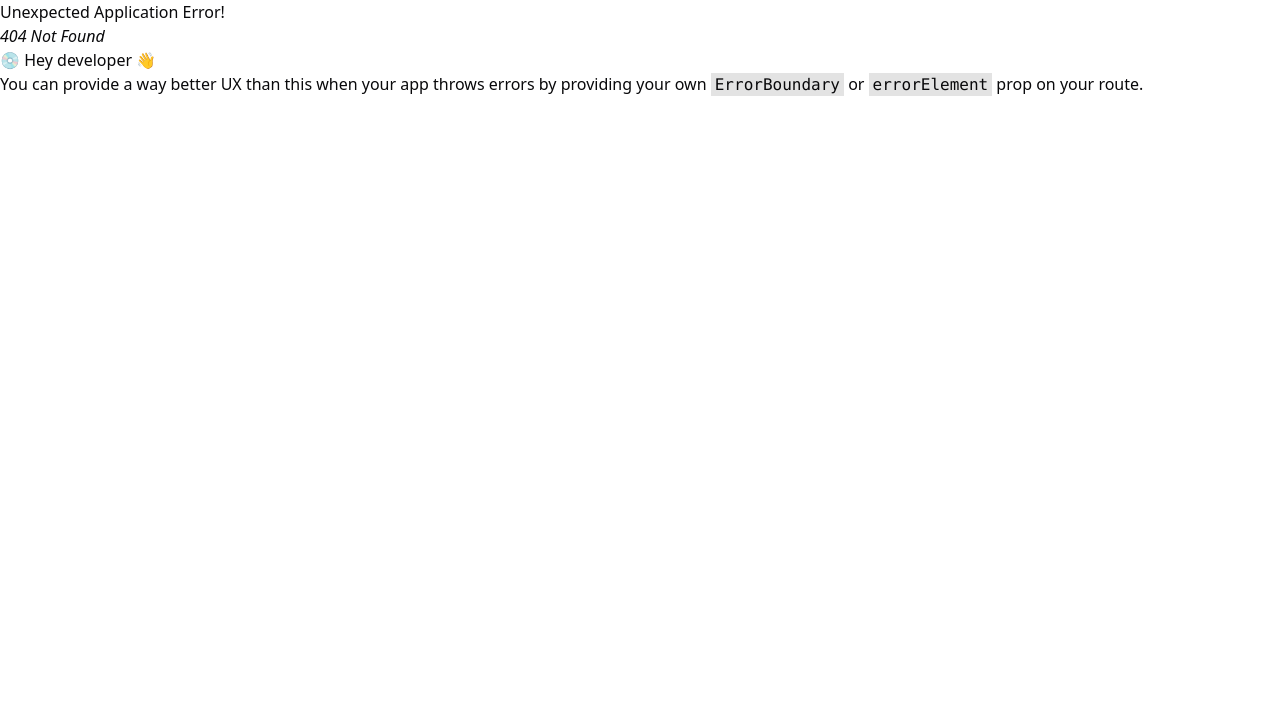
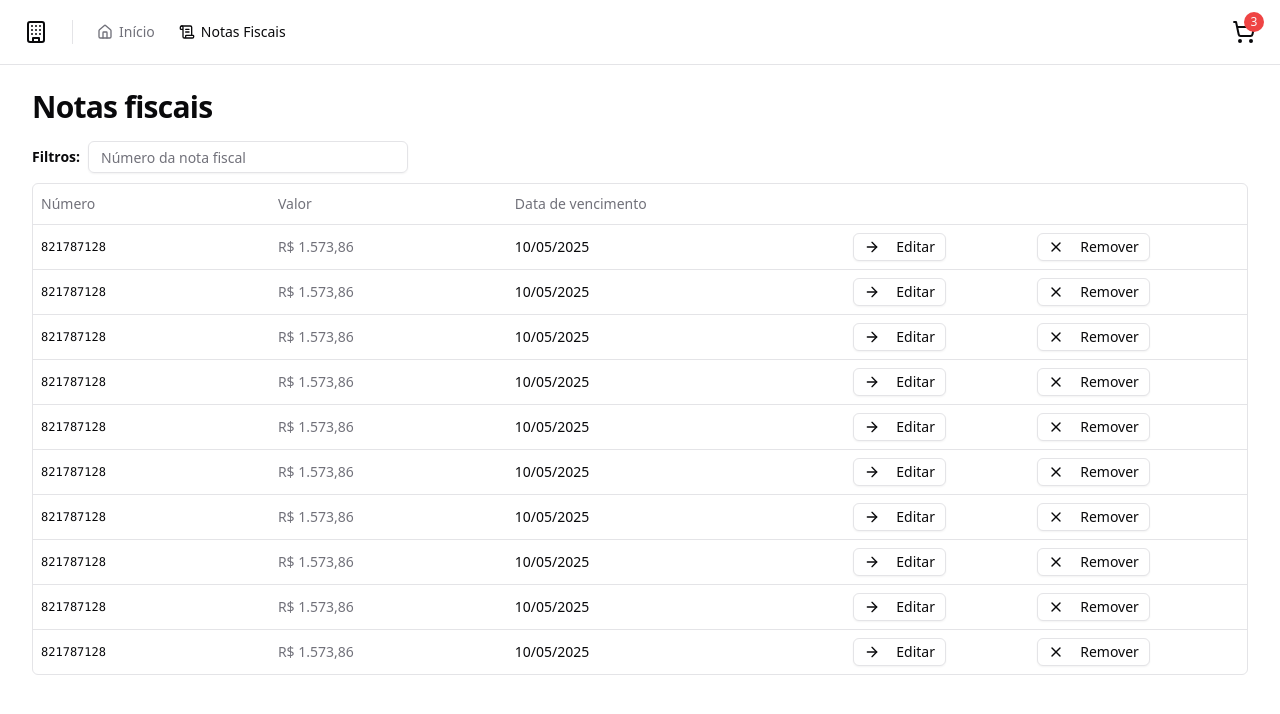
Before and after one commit to brenonPerez/anticipay-web, a React (Vite) app: page /invoices in a window 1280 px wide. Before the commit this address had no page. Shown: the top 714 px of the page. Built offline with nearby package versions, Linux system fonts and the light colour scheme.

Commit message:
feat: add componente tabela de notas fiscais

```diff
--- a/src/components/ui/button.tsx
+++ b/src/components/ui/button.tsx
@@ -1,37 +1,38 @@
-import * as React from "react"
-import { Slot } from "@radix-ui/react-slot"
-import { cva, type VariantProps } from "class-variance-authority"
+import { Slot } from '@radix-ui/react-slot'
+import { cva, type VariantProps } from 'class-variance-authority'
+import * as React from 'react'
 
-import { cn } from "@/lib/utils"
+import { cn } from '@/lib/utils'
 
 const buttonVariants = cva(
-  "inline-flex items-center justify-center gap-2 whitespace-nowrap rounded-md text-sm font-medium transition-colors focus-visible:outline-none focus-visible:ring-1 focus-visible:ring-ring disabled:pointer-events-none disabled:opacity-50 [&_svg]:pointer-events-none [&_svg]:size-4 [&_svg]:shrink-0",
+  'inline-flex items-center justify-center gap-2 whitespace-nowrap rounded-md text-sm font-medium transition-colors focus-visible:outline-none focus-visible:ring-1 focus-visible:ring-ring disabled:pointer-events-none disabled:opacity-50 [&_svg]:pointer-events-none [&_svg]:size-4 [&_svg]:shrink-0',
   {
     variants: {
       variant: {
         default:
-          "bg-primary text-primary-foreground shadow hover:bg-primary/90",
+          'bg-primary text-primary-foreground shadow hover:bg-primary/90',
         destructive:
-          "bg-destructive text-destructive-foreground shadow-sm hover:bg-destructive/90",
+          'bg-destructive text-destructive-foreground shadow-sm hover:bg-destructive/90',
         outline:
-          "border border-input bg-background shadow-sm hover:bg-accent hover:text-accent-foreground",
+          'border border-input bg-background shadow-sm hover:bg-accent hover:text-accent-foreground',
         secondary:
-          "bg-secondary text-secondary-foreground shadow-sm hover:bg-secondary/80",
-        ghost: "hover:bg-accent hover:text-accent-foreground",
-        link: "text-primary underline-offset-4 hover:underline",
+          'bg-secondary text-secondary-foreground shadow-sm hover:bg-secondary/80',
+        ghost: 'hover:bg-accent hover:text-accent-foreground',
+        link: 'text-primary underline-offset-4 hover:underline',
       },
       size: {
-        default: "h-9 px-4 py-2",
-        sm: "h-8 rounded-md px-3 text-xs",
-        lg: "h-10 rounded-md px-8",
-        icon: "h-9 w-9",
+        default: 'h-9 px-4 py-2',
+        sm: 'h-8 rounded-md px-3 text-xs',
+        xs: 'h-7 px-2.5',
+        lg: 'h-10 rounded-md px-8',
+        icon: 'h-9 w-9',
       },
     },
     defaultVariants: {
-      variant: "default",
-      size: "default",
+      variant: 'default',
+      size: 'default',
     },
-  }
+  },
 )
 
 export interface ButtonProps
@@ -42,7 +43,7 @@
 
 const Button = React.forwardRef<HTMLButtonElement, ButtonProps>(
   ({ className, variant, size, asChild = false, ...props }, ref) => {
-    const Comp = asChild ? Slot : "button"
+    const Comp = asChild ? Slot : 'button'
     return (
       <Comp
         className={cn(buttonVariants({ variant, size, className }))}
@@ -50,8 +51,8 @@
         {...props}
       />
     )
-  }
+  },
 )
-Button.displayName = "Button"
+Button.displayName = 'Button'
 
 export { Button, buttonVariants }
--- /dev/null
+++ b/src/components/ui/table.tsx
@@ -0,0 +1,120 @@
+import * as React from "react"
+
+import { cn } from "@/lib/utils"
+
+const Table = React.forwardRef<
+  HTMLTableElement,
+  React.HTMLAttributes<HTMLTableElement>
+>(({ className, ...props }, ref) => (
+  <div className="relative w-full overflow-auto">
+    <table
+      ref={ref}
+      className={cn("w-full caption-bottom text-sm", className)}
+      {...props}
+    />
+  </div>
+))
+Table.displayName = "Table"
+
+const TableHeader = React.forwardRef<
+  HTMLTableSectionElement,
+  React.HTMLAttributes<HTMLTableSectionElement>
+>(({ className, ...props }, ref) => (
+  <thead ref={ref} className={cn("[&_tr]:border-b", className)} {...props} />
+))
+TableHeader.displayName = "TableHeader"
+
+const TableBody = React.forwardRef<
+  HTMLTableSectionElement,
+  React.HTMLAttributes<HTMLTableSectionElement>
+>(({ className, ...props }, ref) => (
+  <tbody
+    ref={ref}
+    className={cn("[&_tr:last-child]:border-0", className)}
+    {...props}
+  />
+))
+TableBody.displayName = "TableBody"
+
+const TableFooter = React.forwardRef<
+  HTMLTableSectionElement,
+  React.HTMLAttributes<HTMLTableSectionElement>
+>(({ className, ...props }, ref) => (
+  <tfoot
+    ref={ref}
+    className={cn(
+      "border-t bg-muted/50 font-medium [&>tr]:last:border-b-0",
+      className
+    )}
+    {...props}
+  />
+))
+TableFooter.displayName = "TableFooter"
+
+const TableRow = React.forwardRef<
+  HTMLTableRowElement,
+  React.HTMLAttributes<HTMLTableRowElement>
+>(({ className, ...props }, ref) => (
+  <tr
+    ref={ref}
+    className={cn(
+      "border-b transition-colors hover:bg-muted/50 data-[state=selected]:bg-muted",
+      className
+    )}
+    {...props}
+  />
+))
+TableRow.displayName = "TableRow"
+
+const TableHead = React.forwardRef<
+  HTMLTableCellElement,
+  React.ThHTMLAttributes<HTMLTableCellElement>
+>(({ className, ...props }, ref) => (
+  <th
+    ref={ref}
+    className={cn(
+      "h-10 px-2 text-left align-middle font-medium text-muted-foreground [&:has([role=checkbox])]:pr-0 [&>[role=checkbox]]:translate-y-[2px]",
+      className
+    )}
+    {...props}
+  />
+))
+TableHead.displayName = "TableHead"
+
+const TableCell = React.forwardRef<
+  HTMLTableCellElement,
+  React.TdHTMLAttributes<HTMLTableCellElement>
+>(({ className, ...props }, ref) => (
+  <td
+    ref={ref}
+    className={cn(
+      "p-2 align-middle [&:has([role=checkbox])]:pr-0 [&>[role=checkbox]]:translate-y-[2px]",
+      className
+    )}
+    {...props}
+  />
+))
+TableCell.displayName = "TableCell"
+
+const TableCaption = React.forwardRef<
+  HTMLTableCaptionElement,
+  React.HTMLAttributes<HTMLTableCaptionElement>
+>(({ className, ...props }, ref) => (
+  <caption
+    ref={ref}
+    className={cn("mt-4 text-sm text-muted-foreground", className)}
+    {...props}
+  />
+))
+TableCaption.displayName = "TableCaption"
+
+export {
+  Table,
+  TableHeader,
+  TableBody,
+  TableFooter,
+  TableHead,
+  TableRow,
+  TableCell,
+  TableCaption,
+}
--- /dev/null
+++ b/src/pages/app/invoices/invoices.tsx
@@ -0,0 +1,75 @@
+import { ArrowRight, X } from 'lucide-react'
+import { Helmet } from 'react-helmet-async'
+
+import { Button } from '@/components/ui/button'
+import { Input } from '@/components/ui/input'
+import {
+  Table,
+  TableBody,
+  TableCell,
+  TableHead,
+  TableHeader,
+  TableRow,
+} from '@/components/ui/table'
+
+export function Invoices() {
+  return (
+    <>
+      <Helmet title="Notas fiscais" />
+
+      <div className="flex flex-col gap-4">
+        <h1 className="text-3xl font-bold tracking-tight">Notas fiscais</h1>
+      </div>
+      <div className="space-y-2.5">
+        <form className="flex items-center gap-2">
+          <span className="text-sm font-semibold">Filtros:</span>
+          <Input
+            placeholder="Número da nota fiscal"
+            className="h-8 w-[320px]"
+          />
+        </form>
+
+        <div className="container rounded-md border">
+          <Table>
+            <TableHeader>
+              <TableRow>
+                <TableHead className="w-[140px]">Número</TableHead>
+                <TableHead className="w-[140px]">Valor</TableHead>
+                <TableHead className="w-[200px]">Data de vencimento</TableHead>
+                <TableHead className="w-[50px]"></TableHead>
+                <TableHead className="w-[50px]"></TableHead>
+              </TableRow>
+            </TableHeader>
+            <TableBody>
+              {Array.from({ length: 10 }).map((_, i) => {
+                return (
+                  <TableRow key={i}>
+                    <TableCell className="font-mono text-xs font-medium">
+                      821787128
+                    </TableCell>
+                    <TableCell className="text-muted-foreground">
+                      R$ 1.573,86
+                    </TableCell>
+                    <TableCell>10/05/2025</TableCell>
+                    <TableCell>
+                      <Button variant="outline" size="xs">
+                        <ArrowRight className="mr-2 h-3 w-3" />
+                        Editar
+                      </Button>
+                    </TableCell>
+                    <TableCell>
+                      <Button variant="outline" size="xs">
+                        <X className="mr-2 h-3 w-3" />
+                        Remover
+                      </Button>
+                    </TableCell>
+                  </TableRow>
+                )
+              })}
+            </TableBody>
+          </Table>
+        </div>
+      </div>
+    </>
+  )
+}
```
Also changed, not shown: src/routes.tsx (+8 -1 lines).
